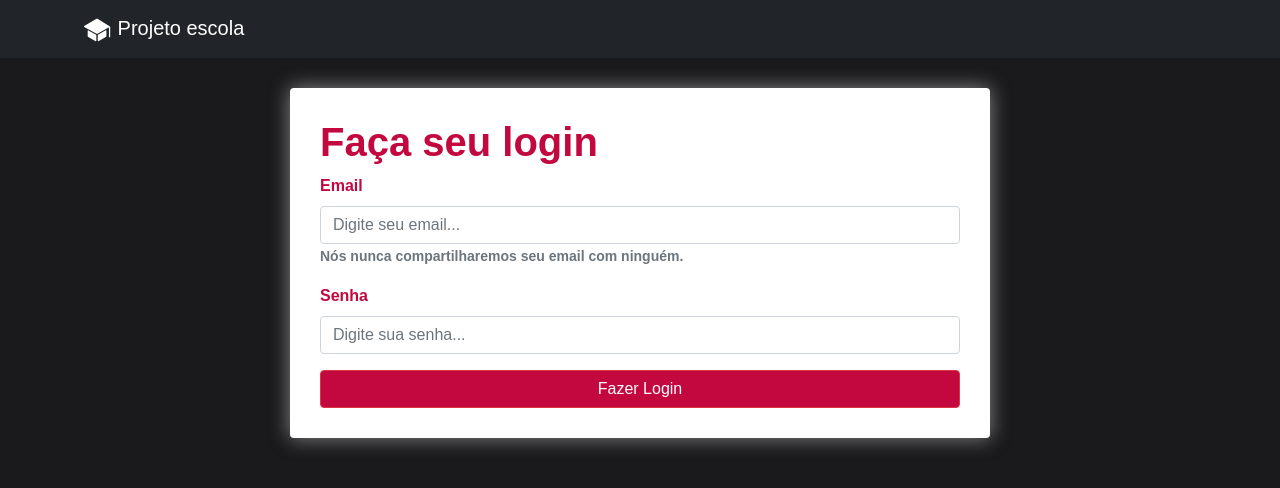
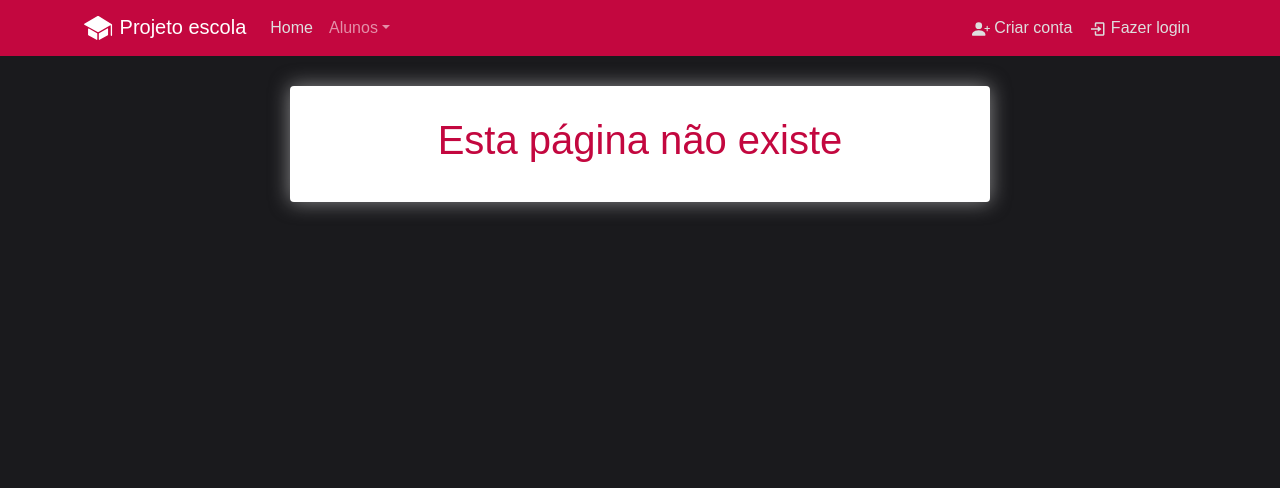
Before and after one commit to MatheusVenera/projeto-escola, a React (Create React App) app in the folder front-end/: page /aluno in a window 1280 px wide. Before the commit this address led to /login. Shown: the top 488 px of the page. Built offline with nearby package versions, Linux system fonts and the light colour scheme.

Commit message:
Alterado o layout da navbar, adicionando os links funcionais direcionando para as rotas corretas. Além disse, feito o botão de logout deslogando o usuário do site corretamente

```diff
--- /dev/null
+++ b/front-end/src/components/Header/index.css
@@ -0,0 +1,15 @@
+.navbar {
+    background-color: #C3073F !important;
+}
+
+.linkDropdown {
+    color: black;
+}
+
+.linkNav {
+    color: #dedede !important;
+}
+
+.linkNav:hover {
+    color: white !important;
+}
--- a/front-end/src/components/Header/index.js
+++ b/front-end/src/components/Header/index.js
@@ -1,25 +1,46 @@
 import React from "react";
-import { FaHome, FaSignInAlt, FaUserAlt } from "react-icons/fa";
-import { IoIosSchool} from "react-icons/io";
+import * as actions from '../../store/modules/auth/actions'
+import { FaUserAlt, FaFileUpload } from "react-icons/fa";
+import { ImExit } from 'react-icons/im'
+import { IoIosSchool } from "react-icons/io";
+import { BiLogIn } from "react-icons/bi"
+import { BsFillPeopleFill, BsSearch, BsFillPlusCircleFill, BsFillPersonPlusFill } from 'react-icons/bs'
+import { useSelector, useDispatch } from 'react-redux'
 import { Link } from "react-router-dom";
-import { Nav } from "./styled";
-import { Container, Navbar } from 'react-bootstrap';
+import { Container, Nav, Navbar, NavDropdown } from 'react-bootstrap';
+import './index.css'
 export default function Header() {
+  const isLoggedIn = useSelector((state) => state.auth.isLoggedIn);
+  const dispatch = useDispatch();
   return (
-    <Navbar bg="dark" variant="dark">
+    <Navbar collapseOnSelect expand="lg" bg="dark" variant="dark">
       <Container>
-        <Navbar.Brand href="/">
-          <IoIosSchool size={30} />{" "}
-          Projeto escola
-        </Navbar.Brand>
+        <Link to="/"><Navbar.Brand><IoIosSchool size={32}/> Projeto escola</Navbar.Brand></Link>
+        <Navbar.Toggle aria-controls="responsive-navbar-nav" />
+        <Navbar.Collapse id="responsive-navbar-nav">
+          <Nav className="me-auto">
+          <Nav.Link><Link to="/" className="linkNav">Home</Link></Nav.Link>
+            <NavDropdown title="Alunos" id="collasible-nav-dropdown">
+            <NavDropdown.Item><Link to="/alunos" className="linkDropdown"><BsFillPeopleFill size={24}/> Listar alunos</Link></NavDropdown.Item>
+            <NavDropdown.Item><Link to="/aluno/createAluno" className="linkDropdown"><BsFillPlusCircleFill size={24}/> Cadastrar aluno</Link></NavDropdown.Item>
+            <NavDropdown.Item><Link to="/aluno/findAluno" className="linkDropdown"><BsSearch size={24}/> Encontrar aluno</Link></NavDropdown.Item>
+            <NavDropdown.Divider />
+            <NavDropdown.Item><Link to="/fotos/send" className="linkDropdown"><FaFileUpload size={24}/> Enviar foto do aluno</Link></NavDropdown.Item>
+            </NavDropdown>
+          </Nav>
+          {isLoggedIn ? (
+            <Nav>
+              <Nav.Link><Link to="/register/" className="linkNav"><FaUserAlt size={18}/> Minha conta</Link></Nav.Link>
+              <Nav.Link className="linkNav" onClick={() => dispatch(actions.loginFailure())}><ImExit size={18}/>  Sair</Nav.Link>
+            </Nav>
+            ) : (
+              <Nav>
+                <Nav.Link><Link to="/register/" className="linkNav"><BsFillPersonPlusFill size={18}/> Criar conta</Link></Nav.Link>
+                <Nav.Link><Link to="/login/" className="linkNav"><BiLogIn size={18}/> Fazer login</Link></Nav.Link>
+              </Nav>
+            )}
+        </Navbar.Collapse>
       </Container>
     </Navbar>
-    // <Nav>
-    //     <Link to="/"><FaHome size={24} /></Link>
-    //     <Link to="/"><IoIosSchoolOutline size={24} /></Link>
-    //     <Link to="/register"><FaUserAlt size={24} /></Link>
-    //     <Link to="/login"><FaSignInAlt size={24} /></Link>
-
-    // </Nav>
   );
 }
--- a/front-end/src/components/Header/styled.js
+++ b/front-end/src/components/Header/styled.js
@@ -1,17 +1,2 @@
 import styled from 'styled-components'
 import { primaryColor } from './../../config/colors';
-
-
-export const Nav = styled.nav`
-    background: ${primaryColor};
-    padding: 20px;
-    display: flex;
-    align-items: center;
-    justify-content: center;
-
-    a {
-        color: #fff;
-        margin: 0 10px;
-        font-weight: bold;
-    }
-`;
--- a/front-end/src/components/TableAluno/index.js
+++ b/front-end/src/components/TableAluno/index.js
@@ -75,8 +75,8 @@ export default function TableAluno() {
                                     <td><a href={`mailto:${aluno.email}`}>{aluno.email}</a></td>
                                     <td>
                                         <ActionsButtons>
-                                            <Link to={`/aluno/${aluno.id}/edit`}><FaEdit /></Link>
-                                            <Link to={`/aluno/${aluno.id}/delete`}><AiFillDelete /></Link>
+                                            <Link to={`/aluno/editAluno/${aluno.id}`}><FaEdit /></Link>
+                                            <Link onClick={() => {console.log(aluno.id)}}><AiFillDelete /></Link>
                                         </ActionsButtons>
                                     </td>
                                 </tr>
--- a/front-end/src/routes/index.js
+++ b/front-end/src/routes/index.js
@@ -16,11 +16,10 @@ export default function Routes() {
             <Switch>
                 <MyRoute exact path='/' component={LandingPage} isClosed={false} />
                 <MyRoute exact path='/alunos' component={Alunos} isClosed />
-                <MyRoute exact path='/aluno/:id/edit' component={Aluno} isClosed />
-                <MyRoute exact path='/aluno/:id/update' component={Aluno} isClosed />
-                <MyRoute exact path='/aluno/:id/delete' component={Aluno} isClosed />
-                <MyRoute exact path='/aluno/' component={Aluno} isClosed />
-                <MyRoute exact path='/fotos/:id' component={Fotos} isClosed />
+                <MyRoute exact path='/aluno/createAluno' component={Alunos} isClosed />
+                <MyRoute exact path='/aluno/editAluno/:id' component={Aluno} isClosed />
+                <MyRoute exact path='/aluno/findAluno' component={Aluno} isClosed />
+                <MyRoute exact path='/fotos/send' component={Fotos} isClosed />
                 <MyRoute exact path='/login/' component={Login} isClosed={false} />
                 <MyRoute exact path='/register/' component={Register} isClosed={false} />
                 <MyRoute path='*' component={Page404} />
```
Also changed, not shown: 1 other file (tests, documents, lock files or other folders).
